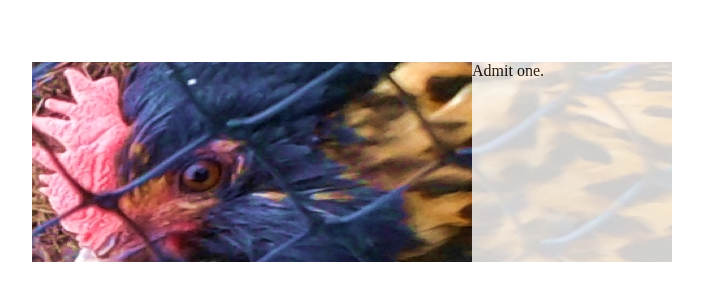
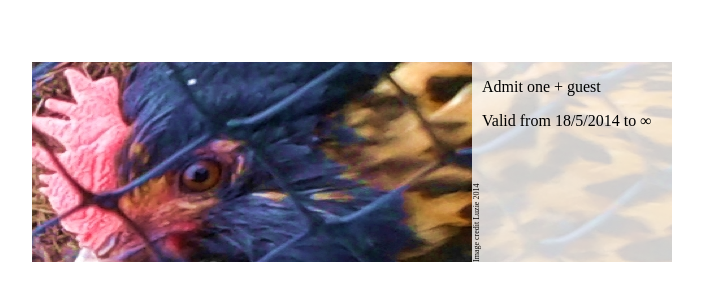
Before and after one commit to mikemoraned/chacken, a website: page index.html in a window 1280 px wide. Shown: the part 238-538 px from the top of the page, without its empty margins (296-999 px from the left). Drawn offline with Linux system fonts and the light colour scheme.

Commit message:
image credit. guest. valid from.

```diff
--- a/index.html
+++ b/index.html
@@ -13,21 +13,34 @@
             background-image: url(bg4.jpg);
             background-position: -100px -40px;
         }
-        #admit {
+        #admit_border {
             position: absolute;
             right: 0px;
             width: 200px;
             height: 200px;
             background-color: white;
             opacity: 0.8;
+            -webkit-transform:rotate(-90deg);
+            font-size: 50%;
+        }
+        #admit {
+            position: absolute;
+            right: -10px;
+            width: 200px;
+            height: 200px;
         }
     </style>
 </head>
 <body>
 
 <div id="bg">
+    <div id="admit_border">
+        Image credit Luzie 2014
+    </div>
     <div id="admit">
-        Admit one.
+        <p>Admit one + guest</p>
+
+        <p>Valid from 18/5/2014 to &infin;</p>
     </div>
 </div>
 
```
